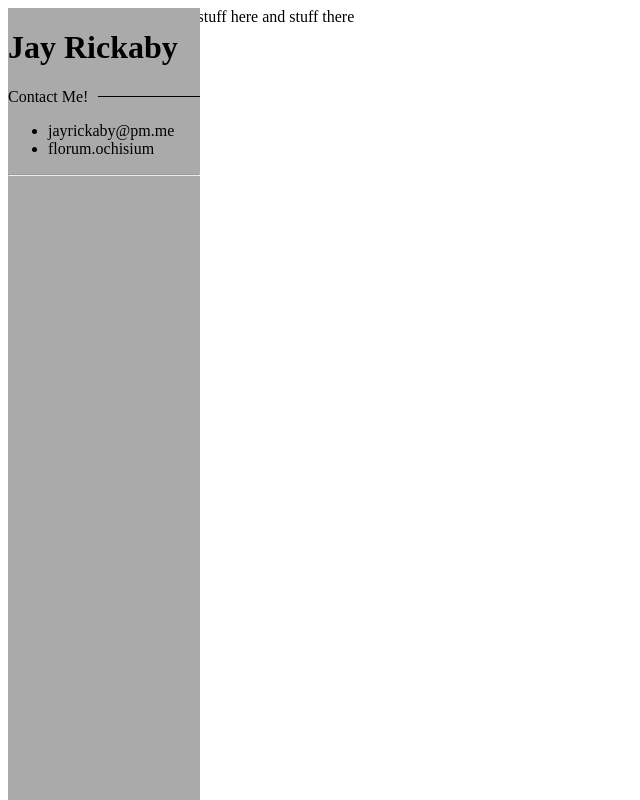
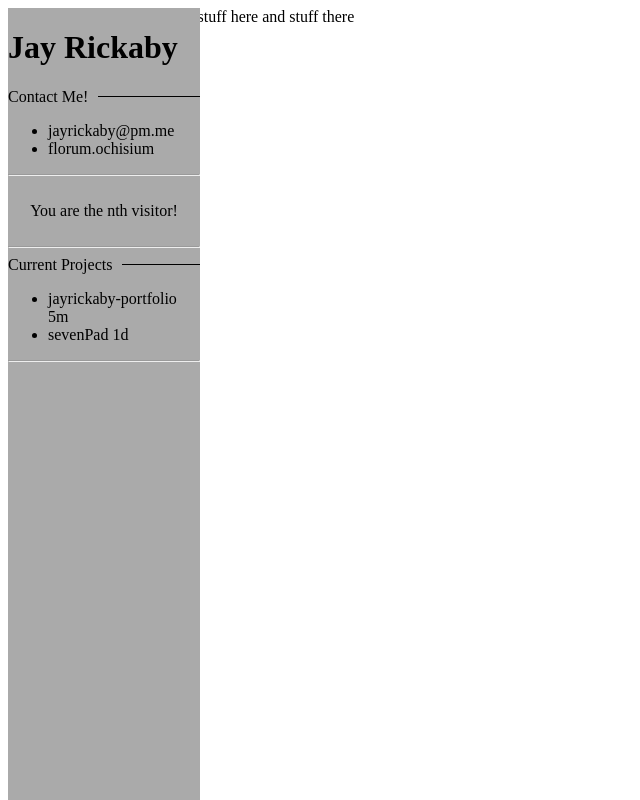
Before and after one commit to jayrickaby/portfolio-jayrickaby, a Flask app: page / in a window 1280 px wide. Shown: the whole page, without its empty margins (0-640 px from the left). Run offline with Flask 3, Linux system fonts and the light colour scheme.

Commit message:
feat: add sidebar visitor counter and current projects

```diff
--- a/src/portfolio/templates/index.html
+++ b/src/portfolio/templates/index.html
@@ -11,6 +11,7 @@
             <div class="logo">
                 <h1>Jay Rickaby</h1>
             </div>
+
             <div class="contacts">
                 <div class="divider">Contact Me!</div>
                 <ul>
@@ -18,6 +19,21 @@
                     <li>florum.ochisium</li>
                 </ul>
             </div>
+
+            <hr>
+
+            <br><div class="visitor-counter" style="text-align: center;">You are the nth visitor!</div><br>
+
+            <hr>
+
+            <div class="current-projects">
+                <div class="divider">Current Projects</div>
+                <ul>
+                    <li>jayrickaby-portfolio 5m</li>
+                    <li>sevenPad 1d</li>
+                </ul>
+            </div>
+
             <hr>
         </div>
         <div class="content">
```
